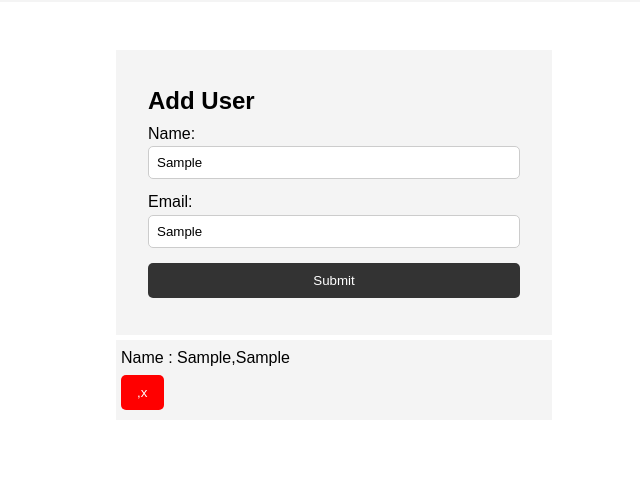
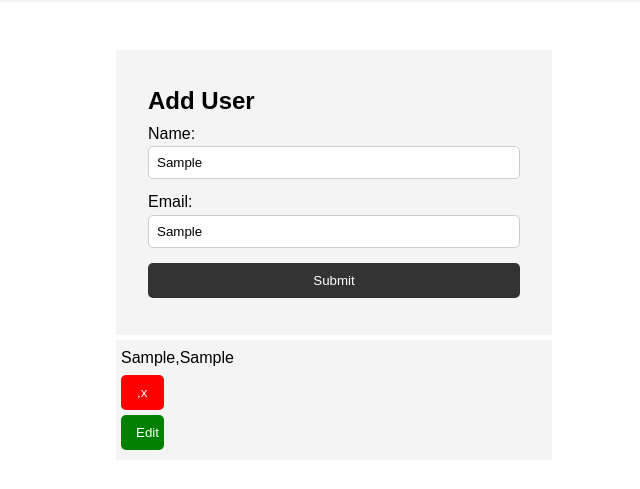
Before and after one commit to ravikeshri2910/gitIntro, a plain HTML site: page locaStorage.html in a window 1280 px wide. Both pictures are taken after typing "Sample", "Sample" into the empty fields and a click on the input "Submit". Shown: the part 81-570 px from the top of the page, without its empty margins (306-946 px from the left). Drawn offline with Linux system fonts and the light colour scheme.

Commit message:
localStorage-edit-task

```diff
--- a/locaStorage.html
+++ b/locaStorage.html
@@ -104,6 +104,18 @@
         justify-content: center;
         /* border: 2px solid black; */
       }
+
+      .btnEdit{
+        cursor: pointer;
+        display: grid;
+        width: 10%;
+        padding: 10px 15px;
+        border: 0;
+        background: green;
+        color: #fff;
+        border-radius: 5px;
+        margin: 5px 0;
+      }
     </style>
     <!-- <link rel="stylesheet" href="style.css"> -->
   </head>
@@ -159,7 +171,7 @@
         let ul = document.getElementById("users");
         let div = document.createElement("div");
         div.className = "delDiv";
-        div.innerHTML = `<li class="item">Name : ${myObj.name},${myObj.email}<button onClick="deleteLocaltorage(event)" class="btnDel">,x</button></li>`;
+        div.innerHTML = `<li class="item">${myObj.name},${myObj.email}<button onClick="deleteLocaltorage(event)" class="btnDel">,x</button><button onClick="editLocaltorage(event)" class="btnEdit">Edit</button></li>`;
         ul.appendChild(div);
 
         let str_myObj = JSON.stringify(myObj);
@@ -182,17 +194,30 @@
         let text = event.target.parentNode.textContent
         let arr = text.split(",");
         let key = arr[1]
-        // console.log(typeof(key))
-        // console.log(key)
-        // console.log(obj)
-        // let name = document.getElementById("name");
-        // let email = document.getElementById("email");
 
         localStorage.removeItem(key)
         // if(email.value == )
 
 
       }
+
+      function editLocaltorage(event){
+        event.preventDefault();
+        let name = document.getElementById("name");
+        let email = document.getElementById("email");
+        name.value="";
+        email.value="";
+        let text = event.target.parentNode.textContent
+        let arr = text.split(",")
+
+        name.value=arr[0];
+        email.value=arr[1]
+        let key = arr[1]
+        localStorage.removeItem(key)
+        event.target.parentNode.remove();
+
+        // console.log(arr)
+      }
     </script>
     <!-- <script src="main.js"></script> -->
   </body>
```
